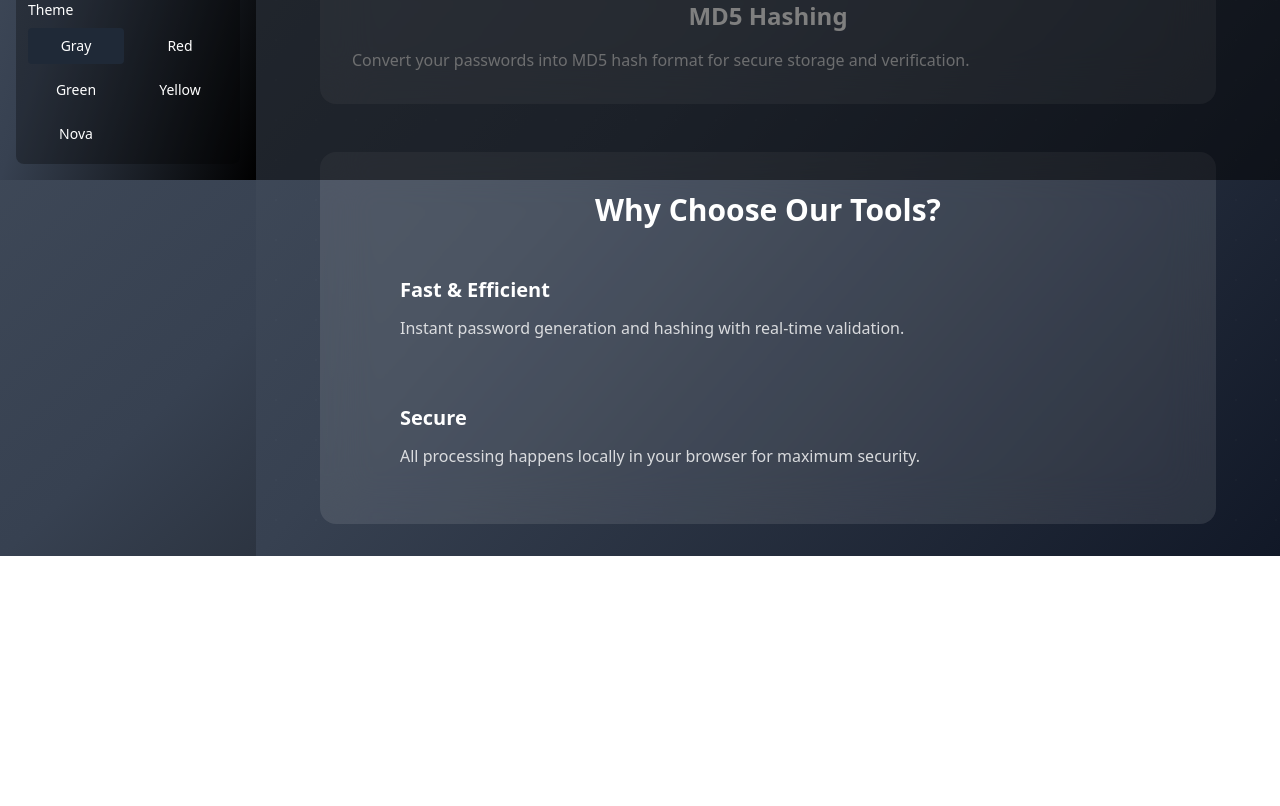
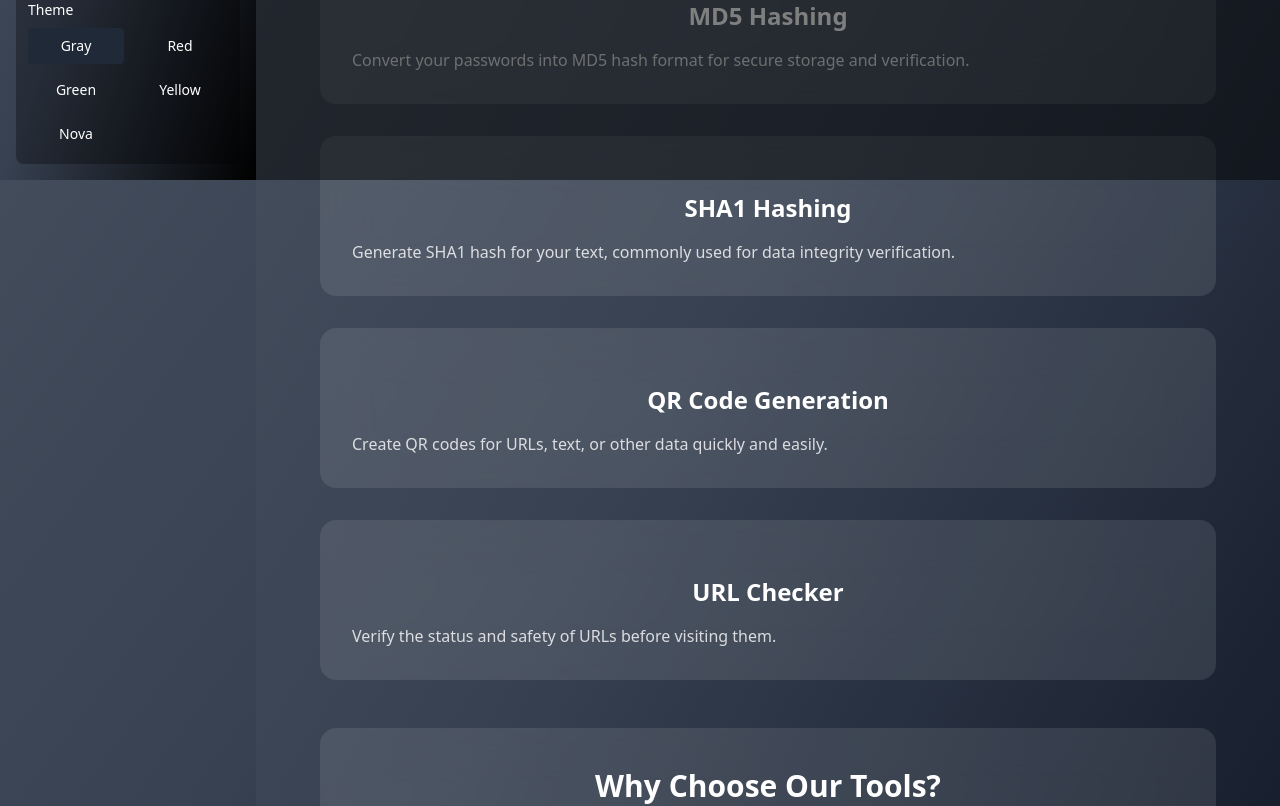
Before and after one commit to ls047/password-suit, a Vue app: page / in a window 1280 px wide. Shown: the part 620-1426 px from the top of the page. Before the commit the page ends 1176 px from the top, so only its background shows below. Built offline with nearby package versions, Linux system fonts and the light colour scheme; the HTML template or start-up script is replaced by a standard one.

Commit message:
feat: :art: improvement before the event

```diff
--- a/src/components/Sidebar.vue
+++ b/src/components/Sidebar.vue
@@ -13,7 +13,7 @@
     <div class="p-4">
       <button
         @click="toggleSidebar"
-        class="absolute -right-18 top-4 p-2 rounded-r-lg text-white hover:bg-red-800 transition-colors duration-200"
+        class="absolute -right-18 top-4 p-2 rounded-r-lg text-white theme-hover transition-colors duration-200"
       >
         <Icon :icon="isOpen ? 'mdi:close' : 'uit:align-right'" width="44" height="44" />
       </button>
--- a/src/pages/home.vue
+++ b/src/pages/home.vue
@@ -31,12 +31,36 @@
           <h2 class="text-2xl font-semibold text-center mb-4 text-white">MD5 Hashing</h2>
           <p class="text-white/80">Convert your passwords into MD5 hash format for secure storage and verification.</p>
         </div>
+
+        <div class="group backdrop-blur-xl bg-white/10 p-8 rounded-2xl shadow-2xl border border-white/20 transform hover:scale-105 hover:bg-white/20 transition-all duration-300 cursor-pointer">
+          <div class="text-center mb-6 transform group-hover:scale-110 transition-transform duration-300">
+            <i class="fas fa-fingerprint text-4xl text-blue-300 group-hover:text-blue-400 transition-colors duration-300"></i>
+          </div>
+          <h2 class="text-2xl font-semibold text-center mb-4 text-white">SHA1 Hashing</h2>
+          <p class="text-white/80">Generate SHA1 hash for your text, commonly used for data integrity verification.</p>
+        </div>
+
+        <div class="group backdrop-blur-xl bg-white/10 p-8 rounded-2xl shadow-2xl border border-white/20 transform hover:scale-105 hover:bg-white/20 transition-all duration-300 cursor-pointer">
+          <div class="text-center mb-6 transform group-hover:scale-110 transition-transform duration-300">
+            <i class="fas fa-qrcode text-4xl text-green-300 group-hover:text-green-400 transition-colors duration-300"></i>
+          </div>
+          <h2 class="text-2xl font-semibold text-center mb-4 text-white">QR Code Generation</h2>
+          <p class="text-white/80">Create QR codes for URLs, text, or other data quickly and easily.</p>
+        </div>
+
+        <div class="group backdrop-blur-xl bg-white/10 p-8 rounded-2xl shadow-2xl border border-white/20 transform hover:scale-105 hover:bg-white/20 transition-all duration-300 cursor-pointer">
+          <div class="text-center mb-6 transform group-hover:scale-110 transition-transform duration-300">
+            <i class="fas fa-link text-4xl text-orange-300 group-hover:text-orange-400 transition-colors duration-300"></i>
+          </div>
+          <h2 class="text-2xl font-semibold text-center mb-4 text-white">URL Checker</h2>
+          <p class="text-white/80">Verify the status and safety of URLs before visiting them.</p>
+        </div>
       </div>
 
       <div class="backdrop-blur-xl bg-white/10 p-10 rounded-2xl shadow-2xl border border-white/20">
         <h2 class="text-3xl font-bold text-center mb-8 text-white">Why Choose Our Tools?</h2>
         <div class="grid grid-cols-1 md:grid-cols-2 gap-8">
-          <div class="group flex items-start space-x-6 p-4 rounded-xl hover:bg-white/10 transition-colors duration-300">
+          <div class="group flex items-start space-x-6 rounded-xl hover:bg-white/10 transition-colors duration-300">
             <i class="fas fa-bolt text-yellow-300 text-3xl mt-1 group-hover:scale-110 transition-transform duration-300"></i>
             <div>
               <h3 class="text-xl font-semibold mb-3 text-white">Fast & Efficient</h3>
@@ -51,6 +75,7 @@
             </div>
           </div>
         </div>
+
       </div>
     </div>
   </div>
```
